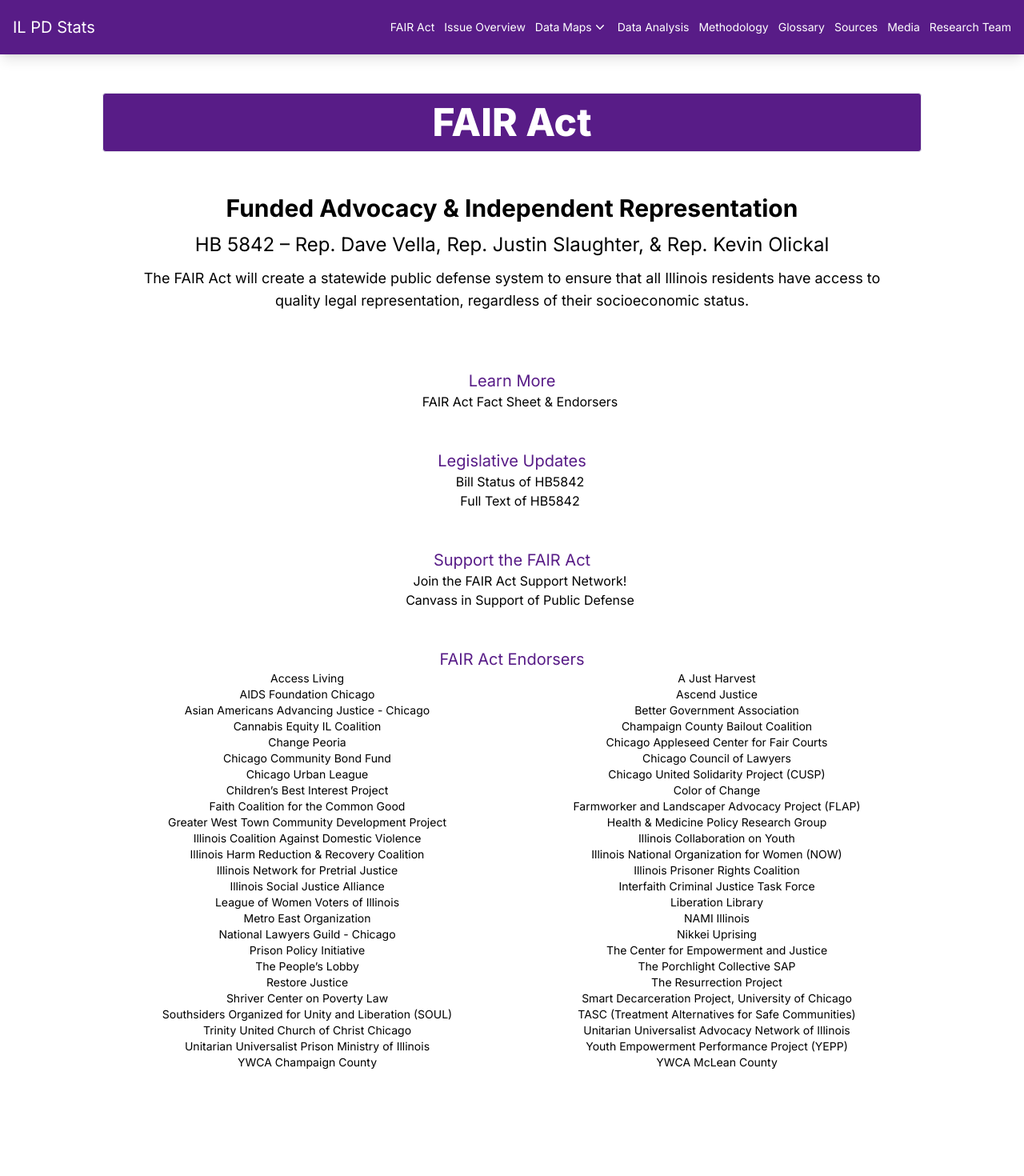
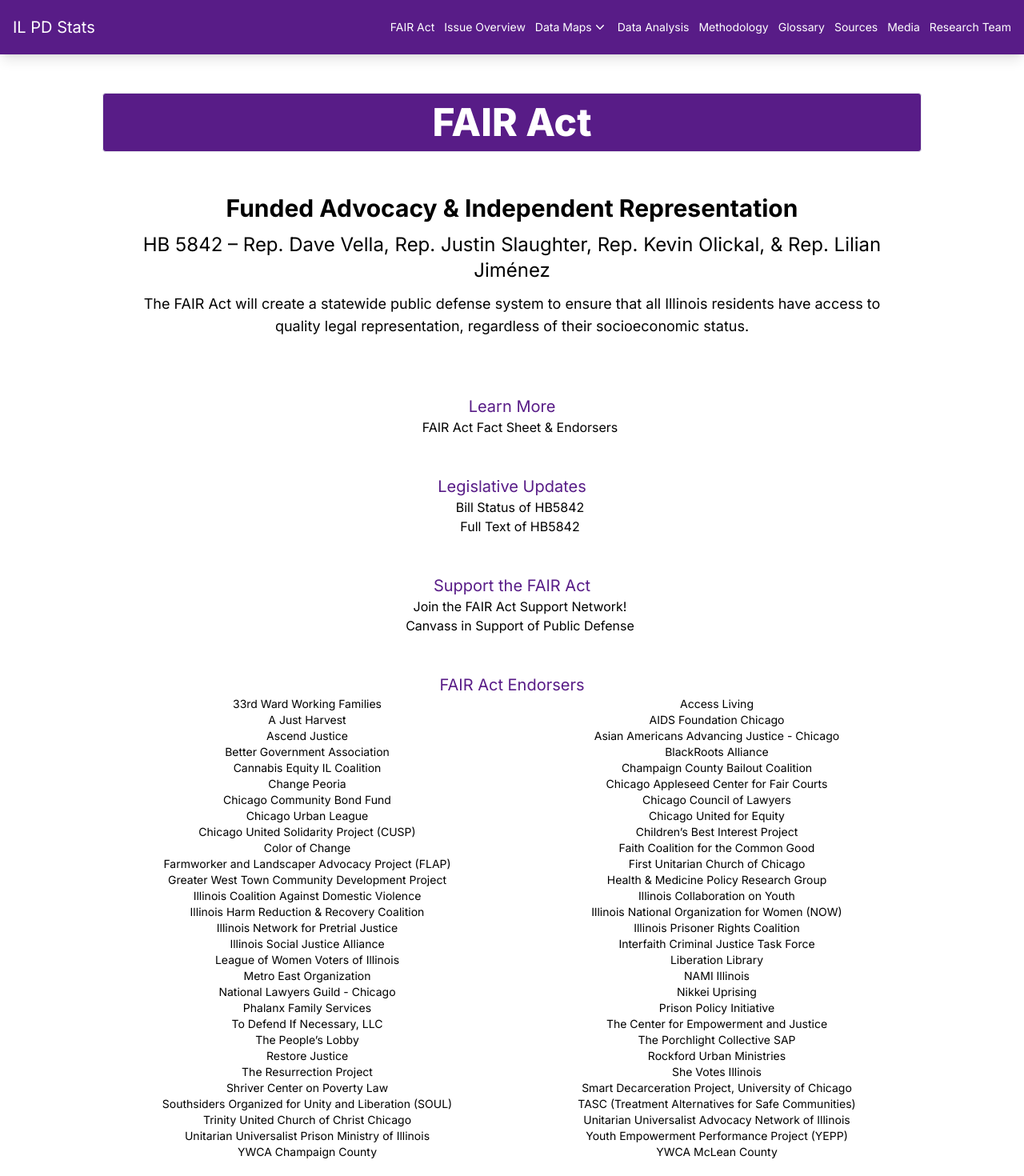
Before and after one commit to hunterMotko/il_pd_st, a Next.js app: page /fairact in a window 1280 px wide. Shown: the whole page at 80% size. Before the commit the page ends 1358 px from the top, so only its background shows below. Built offline with nearby package versions, Linux system fonts and the light colour scheme.

Commit message:
overview sources fair media

```diff
--- a/public/overview.json
+++ b/public/overview.json
@@ -5,7 +5,7 @@
       "href": "https://6ac.org/wp-content/uploads/2024/02/6AC_illinois_report_2021.pdf",
       "text": "The Right to Counsel in Illinois: An Evaluation of Adult Criminal Trial Level Indigent Services. "
     },
-    "The Right to Counsel in Illinois: An Evaluation of Adult Criminal Trial Level Indigent Services. The report concluded that the State fails to fulfill its constitutional obligation under the Sixth Amendment to provide adequate public defense for individuals unable to afford private attorneys (also known as an individual’s right to counsel). This stems from major structural deficiencies within Illinois' public defense system:  "
+    "An Evaluation of Adult Criminal Trial Level Indigent Services. The report concluded that the State fails to fulfill its constitutional obligation under the Sixth Amendment to provide adequate public defense for individuals unable to afford private attorneys (also known as an individual’s right to counsel). This stems from major structural deficiencies within Illinois' public defense system:  "
   ],
   "list": [
     {
--- a/public/sources.json
+++ b/public/sources.json
@@ -41,7 +41,6 @@
     },
     {
       "title": "Understanding Gideon’s Impact, Part 2: The Birth of the Public Defender Movement",
-      "url": "https://sixthamendment.org/the-right-to-counsel/history-of-the-right-to-counsel/understanding-gideons-impact-part-2-the-birth-of-the-public-defender-movement/",
       "publisher": ", Sixth Amendment Center ",
       "date": "(last visited Sept. 30, 2023)."
     }
@@ -74,7 +73,7 @@
     {
       "author": "Sixth Amendment Center, et al., ",
       "title": "The Right to Counsel in Illinois: Evaluation of Adult Criminal Trial-Level Indigent Defense Services",
-      "url": "https://sixthamendment.org/6AC/6AC_illinois_report_2021.pdf",
+      "url": "https://6ac.org/wp-content/uploads/2024/02/6AC_illinois_report_2021.pdf",
       "date": " (2021)."
     },
     {
--- a/src/app/fairact/page.tsx
+++ b/src/app/fairact/page.tsx
@@ -2,12 +2,14 @@
 
 export default function FairActPage() {
   const endorsers = [
+    "33rd Ward Working Families",
     "Access Living",
     "A Just Harvest",
     "AIDS Foundation Chicago",
     "Ascend Justice",
     "Asian Americans Advancing Justice - Chicago",
     "Better Government Association",
+    "BlackRoots Alliance",
     "Cannabis Equity IL Coalition",
     "Champaign County Bailout Coalition",
     "Change Peoria",
@@ -15,11 +17,13 @@
     "Chicago Community Bond Fund",
     "Chicago Council of Lawyers",
     "Chicago Urban League",
+    "Chicago United for Equity",
     "Chicago United Solidarity Project (CUSP)",
     "Children’s Best Interest Project",
     "Color of Change",
     "Faith Coalition for the Common Good",
     "Farmworker and Landscaper Advocacy Project (FLAP)",
+    "First Unitarian Church of Chicago",
     "Greater West Town Community Development Project",
     "Health & Medicine Policy Research Group",
     "Illinois Coalition Against Domestic Violence",
@@ -36,12 +40,16 @@
     "NAMI Illinois",
     "National Lawyers Guild - Chicago",
     "Nikkei Uprising",
+    "Phalanx Family Services",
     "Prison Policy Initiative",
+    "To Defend If Necessary, LLC",
     "The Center for Empowerment and Justice",
     "The People’s Lobby",
     "The Porchlight Collective SAP",
     "Restore Justice",
+    "Rockford Urban Ministries",
     "The Resurrection Project",
+    "She Votes Illinois",
     "Shriver Center on Poverty Law",
     "Smart Decarceration Project, University of Chicago",
     "Southsiders Organized for Unity and Liberation (SOUL)",
@@ -61,7 +69,7 @@
         </h1>
         <div className="grid w-full grid-flow-row gap-x-0 gap-y-1 md:grid-cols-1 md:gap-1 xl:grid-cols-1">
           <h2 className="text-3xl font-bold my-1">Funded Advocacy & Independent Representation</h2>
-          <h3 className="text-2xl my-1">HB 5842 – Rep. Dave Vella, Rep. Justin Slaughter, & Rep. Kevin Olickal</h3>
+          <h3 className="text-2xl my-1">HB 5842 – Rep. Dave Vella, Rep. Justin Slaughter, Rep. Kevin Olickal, & Rep. Lilian Jiménez</h3>
           <p className="text-lg px-3 mx-3 my-1">
             The FAIR Act will create a statewide public defense system to
             ensure that all Illinois residents have access to quality legal representation, regardless of their socioeconomic status.
@@ -72,7 +80,7 @@
         <div>
           <h2 className="text-xl text-purple-900">Learn More</h2>
           <Link
-            href="https://drive.google.com/file/d/1f3JyOyJDRhlH9E-5Ncv6amuRjvy843p6/view"
+            href="https://drive.google.com/file/d/1cr9upOxGjpBJ_fGLW6jriTUcsFzFKojG/view"
             className="pl-5 hover:text-purple-900 hover:underline"
           >
             FAIR Act Fact Sheet & Endorsers
--- a/src/app/media/page.tsx
+++ b/src/app/media/page.tsx
@@ -11,21 +11,21 @@
 
 export default function NewsPage() {
   const d = JSON.parse(JSON.stringify(json))
-  const supporting = "Latest News on Statewide Public Defense in Illinois"
+  const supporting = "Coverage of Public Defense Systems in Other States."
   const indigent = "Additional Coverage on Statewide Public Defense Systems"
 
   return (
     <div className="container mx-auto">
       <section className="max-w-screen-2xl m-auto w-full px-3 sm:px-8 lg:px-16 xl:px-32 flex flex-col gap-12 py-12 2xl:py-16">
         <h1 className="w-full text-4xl bg-purple-900 border rounded text-white text-center p-3 font-extrabold mx-auto md:text-5xl">
-          Coverage of Public Defense Systems in Other States.
+          Media
         </h1>
         <div className="grid w-full grid-flow-row gap-x-0 gap-y-6 md:grid-cols-1 md:gap-6 xl:grid-cols-1">
-          <h2 className="text-2xl font-semibold">
+          <h2 className="text-3xl font-bold my-3">
             {supporting}
           </h2>
           {d.supporting.map((item: ArticleData) => <Article key={item.title} {...item} />)}
-          <h2 className="text-2xl font-semibold">
+          <h2 className="text-xl font-semibold">
             {indigent}
           </h2>
           {d.indigent.map((item: ArticleData) => <Article key={item.title} {...item} />)}
```
